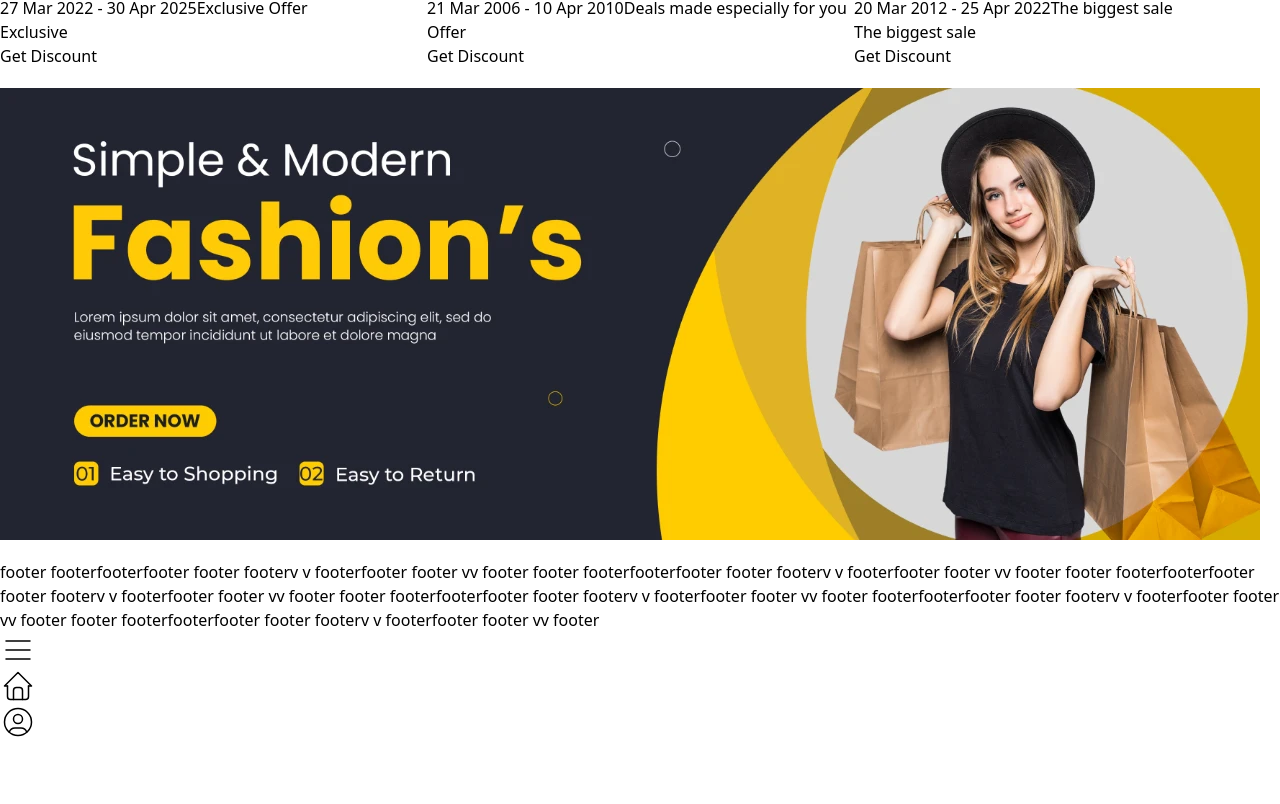
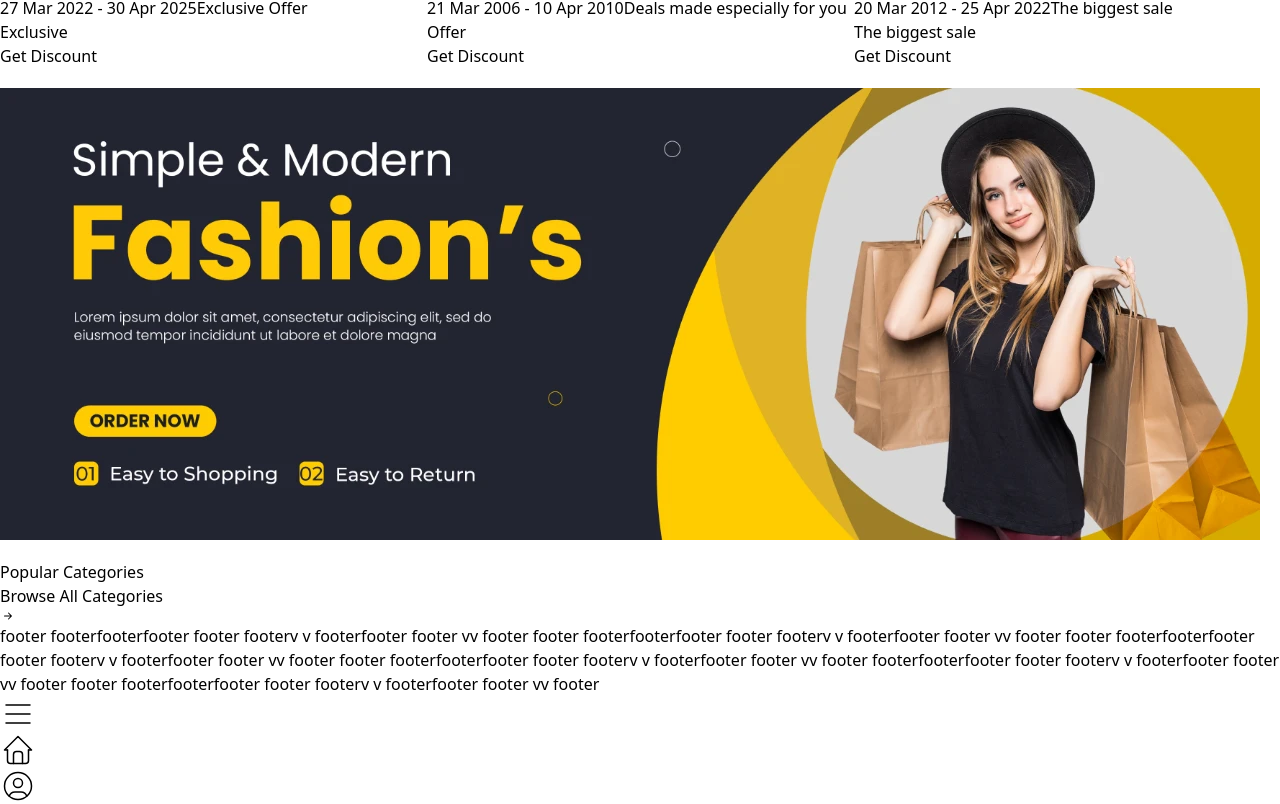
Before and after one commit to shsazib/global-ecommerce, a Next.js app: page / in a window 1280 px wide. Shown: the part 8550-9354 px from the top of the page. Before the commit the page ends 9290 px from the top, so only its background shows below. Built offline with nearby package versions, Linux system fonts and the light colour scheme.

Commit message:
Popular Categories title add

```diff
--- /dev/null
+++ b/Components/popular-categories/popular_categories.js
@@ -0,0 +1,15 @@
+import React from "react";
+import Section_title from "../section-title/section-title";
+
+const Popular_categories = () => {
+  return (
+    <>
+      <div className="popular_categories">
+            <Section_title
+            title="Popular Categories" link="#" view_more="Browse All Categories "/>
+      </div>
+    </>
+  );
+};
+
+export default Popular_categories;
--- a/pages/index.js
+++ b/pages/index.js
@@ -4,6 +4,7 @@ import HomeTopSlider from "@/Components/home-top-slider/HomeTopSlider";
 import Global_list from "@/Components/global-list/global_list";
 import Home_percent_off from "@/Components/home-percent-off/Home_percent_off";
 import Home_banner from "@/Components/home-banner/home_banner";
+import Popular_categories from "@/Components/popular-categories/popular_categories";
 
 export default function Home() {
   return (
@@ -24,6 +25,10 @@ export default function Home() {
           <div className="content_container py-5 ">
             <Home_banner />
           </div>
+          <Popular_categories />
+
+
+
         </div>
       </div>
     </>
```
